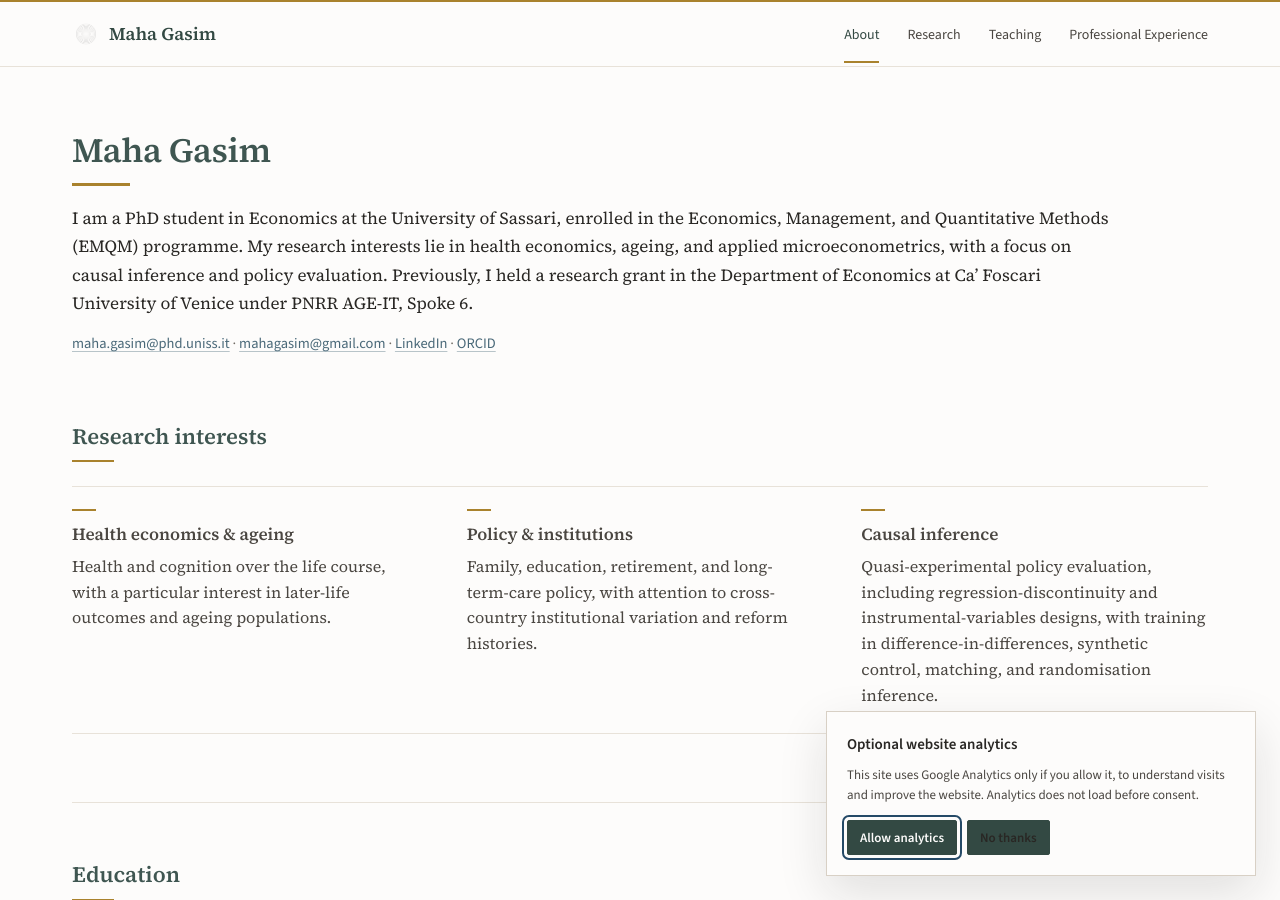
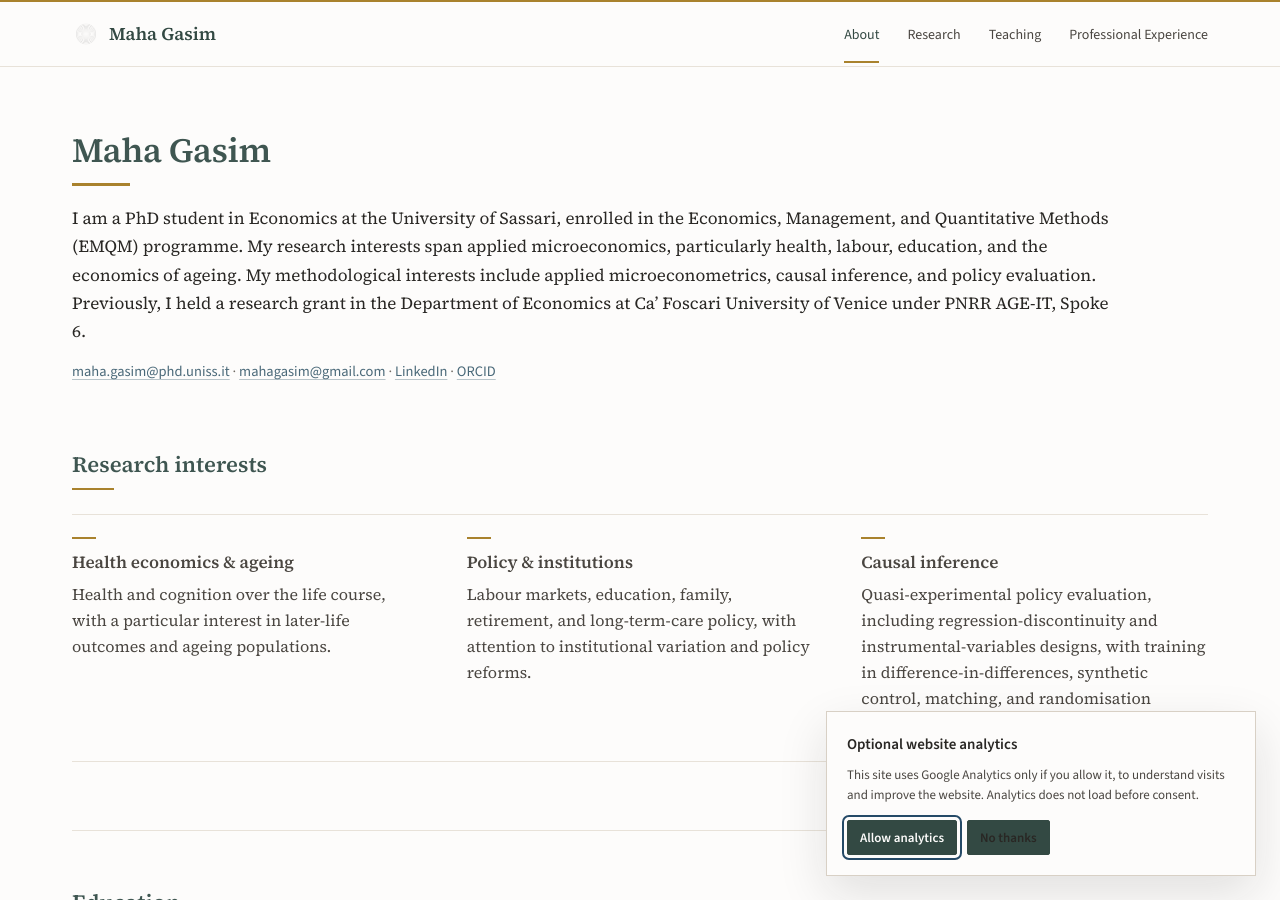
Before and after one commit to mahagasim/mahagasim.github.io, a Jekyll site: the page built from index.md, in a window 1280 px wide and 900 px high. Built offline with Jekyll 4.4.1, drawn with Linux system fonts in a browser that asks for light colours.

Commit message:
Broaden research interests to applied microeconomics, labour and education

```diff
--- a/index.md
+++ b/index.md
@@ -6,7 +6,7 @@ description: About Maha Gasim — PhD student in Economics at the University of
 
 # Maha Gasim
 
-<p class="page-intro">I am a PhD student in Economics at the University of Sassari, enrolled in the Economics, Management, and Quantitative Methods (EMQM) programme. My research interests lie in health economics, ageing, and applied microeconometrics, with a focus on causal inference and policy evaluation. Previously, I held a research grant in the Department of Economics at Ca’ Foscari University of Venice under PNRR AGE-IT, Spoke 6.</p>
+<p class="page-intro">I am a PhD student in Economics at the University of Sassari, enrolled in the Economics, Management, and Quantitative Methods (EMQM) programme. My research interests span applied microeconomics, particularly health, labour, education, and the economics of ageing. My methodological interests include applied microeconometrics, causal inference, and policy evaluation. Previously, I held a research grant in the Department of Economics at Ca’ Foscari University of Venice under PNRR AGE-IT, Spoke 6.</p>
 
 <p class="entry-meta contact-line"><a href="mailto:maha.gasim@phd.uniss.it">maha.gasim@phd.uniss.it</a> · <a href="mailto:mahagasim@gmail.com">mahagasim@gmail.com</a> · <a href="https://www.linkedin.com/in/maha-gasim-678975122">LinkedIn</a> · <a href="https://orcid.org/0000-0002-0859-2915" target="_blank" rel="noopener">ORCID</a></p>
 
@@ -25,7 +25,7 @@ description: About Maha Gasim — PhD student in Economics at the University of
 
     <div class="interest-item">
       <h3>Policy &amp; institutions</h3>
-      <p>Family, education, retirement, and long-term-care policy, with attention to cross-country institutional variation and reform histories.</p>
+      <p>Labour markets, education, family, retirement, and long-term-care policy, with attention to institutional variation and policy reforms.</p>
     </div>
 
     <div class="interest-item">
```
